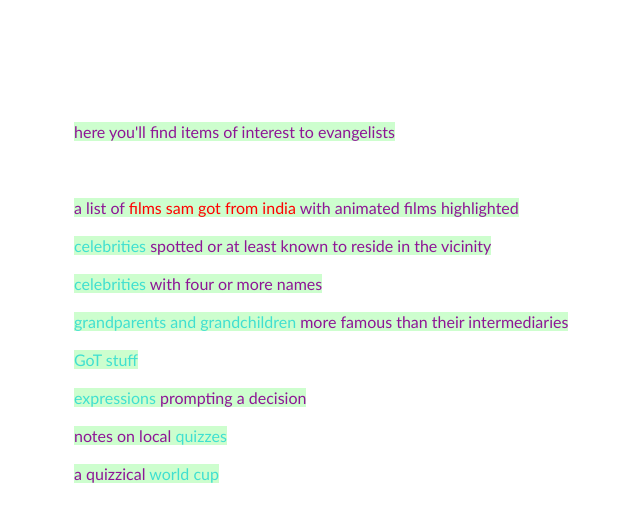
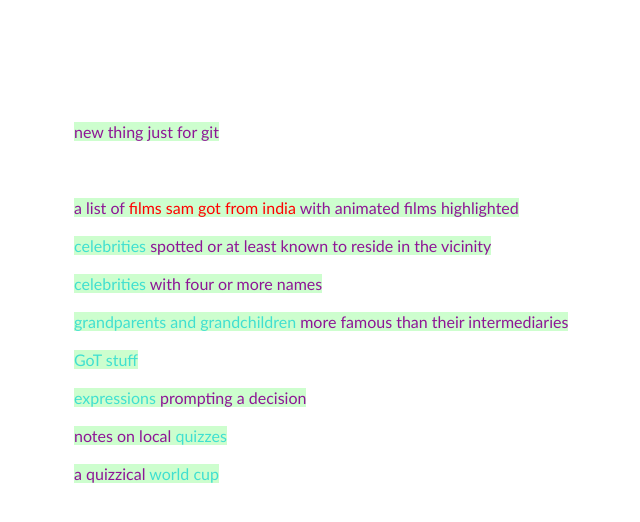
Before and after one commit to s-huntington/s-huntington.github.io, a plain HTML site: page index.htm in a window 1280 px wide. Shown: the whole page, without its empty margins (286-926 px from the left). Drawn offline with Linux system fonts and the light colour scheme.

Commit message:
Update index.htm

```diff
--- a/index.htm
+++ b/index.htm
@@ -31,7 +31,7 @@
 <br>
 <span>
 
-here you'll find items of interest to evangelists
+new thing just for git
 
 <br><br>
 
```
